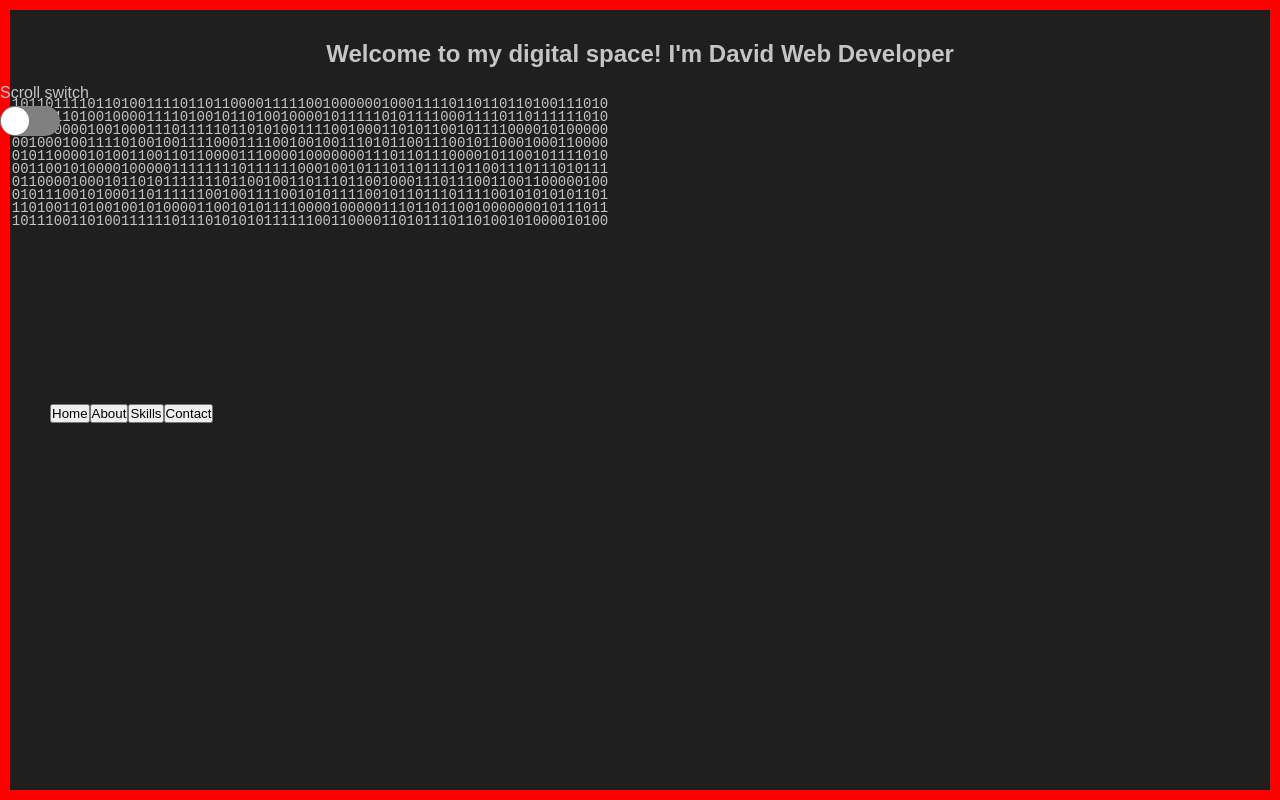
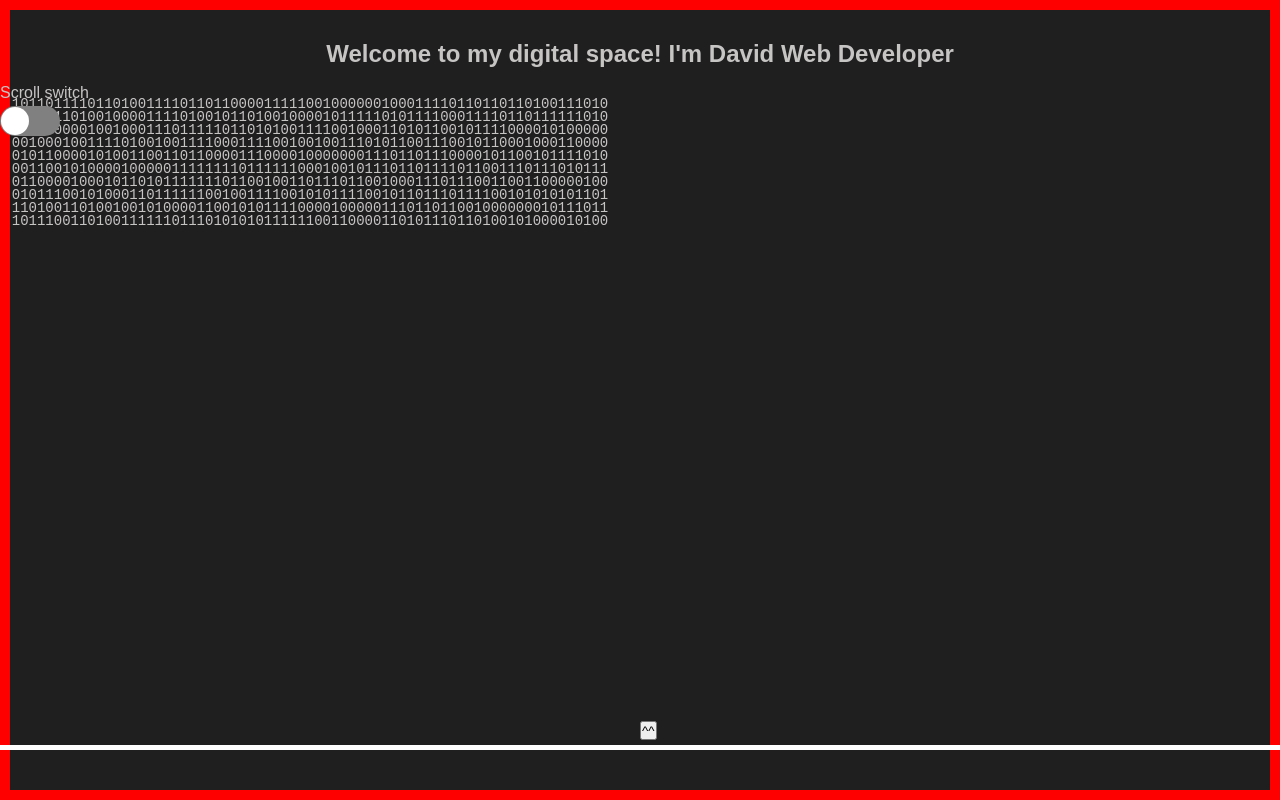
Before and after one commit to Susuvnkl/Portfolio, a React (Vite) app in the folder my-portfolio/: page /#projects in a window 1280 px wide. Shown: the top 800 px of the page. Built offline with nearby package versions, Linux system fonts and the light colour scheme.

Commit message:
added progress bar and some started working on navbar integration

```diff
--- a/my-portfolio/src/components/layout/Layout.module.scss
+++ b/my-portfolio/src/components/layout/Layout.module.scss
@@ -5,10 +5,31 @@
     top: 10%;
     left: 0;
   }
-  .Navbar {
-    position: fixed;
-    left: 50px;
-    top: 50vh;
+  .progressBar {
+    display: flex;
+    flex-direction: column;
+    justify-content: center;
+    .NavbarContainer {
+      width: 200px;
+      height: 100px;
+      background-color: rgb(128, 125, 125);
+      position: fixed;
+      bottom: 85px;
+      left: 50%;
+    }
+    button {
+      position: fixed;
+      bottom: 60px;
+      left: 50%;
+    }
+    .progress {
+      position: fixed;
+      left: 0;
+      right: 0;
+      height: 5px;
+      background: white;
+      bottom: 50px;
+    }
   }
 }
 .ScrollSnap {
--- a/my-portfolio/src/components/layout/Layout.tsx
+++ b/my-portfolio/src/components/layout/Layout.tsx
@@ -7,13 +7,21 @@ import ToggleSwitch from "./ToggleSwitch/ToggleSwitch";
 import useActivePage from "../../hooks/useActivePage";
 import useScrollToSection from "../../hooks/useScrollToSection";
 import { cc } from "../../utils/Classnames";
+import { motion, useScroll, useSpring } from "framer-motion";
 
 const Layout = () => {
   const { width } = useWindowSize();
   const [smallScreen, setSmallScreen] = useState<boolean>(false);
   const [isSmoothScroll, setIsSmoothScroll] = useState<boolean>(false);
+  const [showNavbarPopup, setShowNavbarPopup] = useState<boolean>(false);
   useActivePage();
   useScrollToSection();
+  const { scrollYProgress } = useScroll();
+  const scaleX = useSpring(scrollYProgress, {
+    stiffness: 100,
+    damping: 30,
+    restDelta: 0.001,
+  });
 
   useEffect(() => {
     if (!width) {
@@ -30,9 +38,6 @@ const Layout = () => {
   return (
     <div className={cc(styles.Layout, !isSmoothScroll && styles.ScrollSnap)}>
       {/* <div className={styles.LayoutContent}> */}
-      <div className={styles.Navbar}>
-        {!smallScreen && <Navbar numberOfPages={6} setPage={() => {}} />}
-      </div>
       <div className={styles.Toggle}>
         {!smallScreen && (
           <ToggleSwitch
@@ -45,6 +50,15 @@ const Layout = () => {
       <main>
         <Outlet />
       </main>
+      <div className={styles.progressBar}>
+        {showNavbarPopup && (
+          <div className={styles.NavbarContainer}>
+            {!smallScreen && <Navbar numberOfPages={6} setPage={() => {}} />}
+          </div>
+        )}
+        <button onClick={() => setShowNavbarPopup(!showNavbarPopup)}>^^</button>
+        <motion.div className={styles.progress} style={{ scaleX }} />
+      </div>
     </div>
   );
 };
--- a/my-portfolio/src/components/layout/Navbar/Navbar.module.scss
+++ b/my-portfolio/src/components/layout/Navbar/Navbar.module.scss
@@ -1,4 +1,4 @@
-.NavBar {
+.Navbar {
   display: flex;
   flex-direction: column;
   width: 25px;
```
